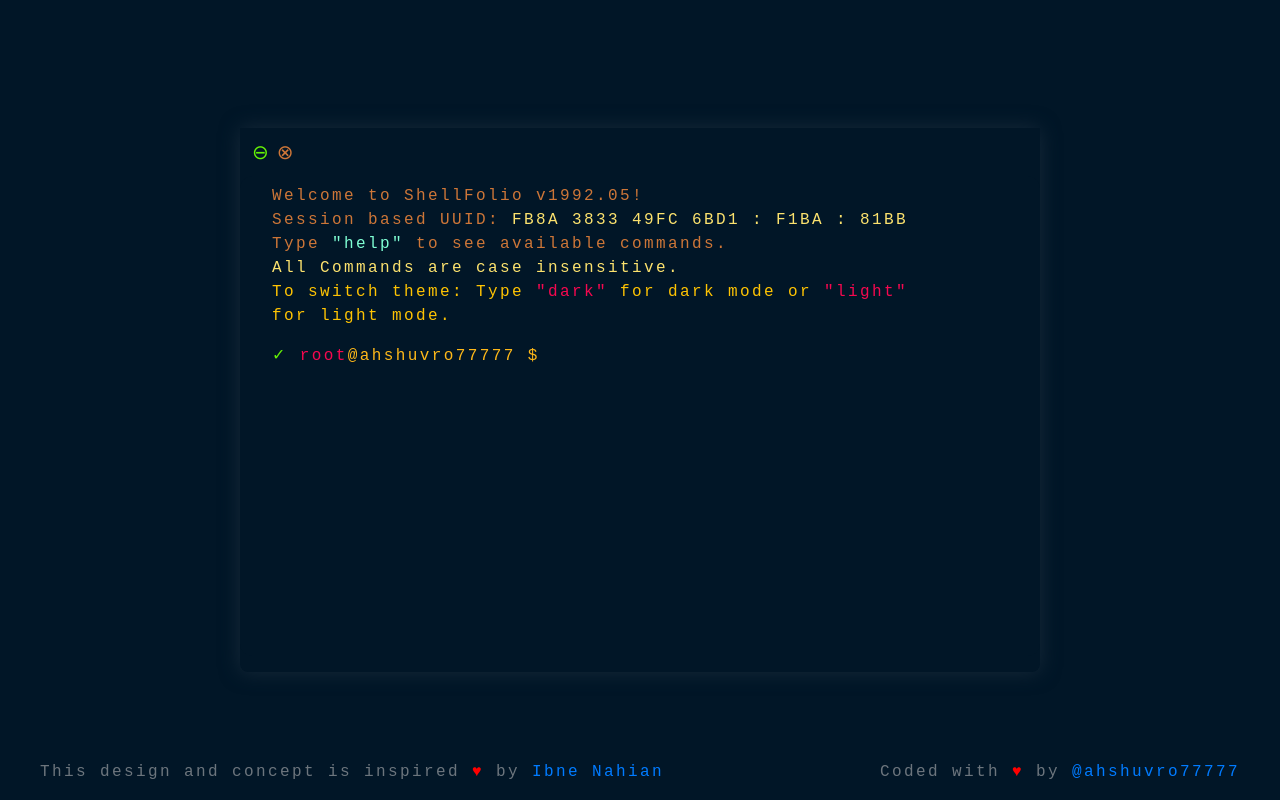
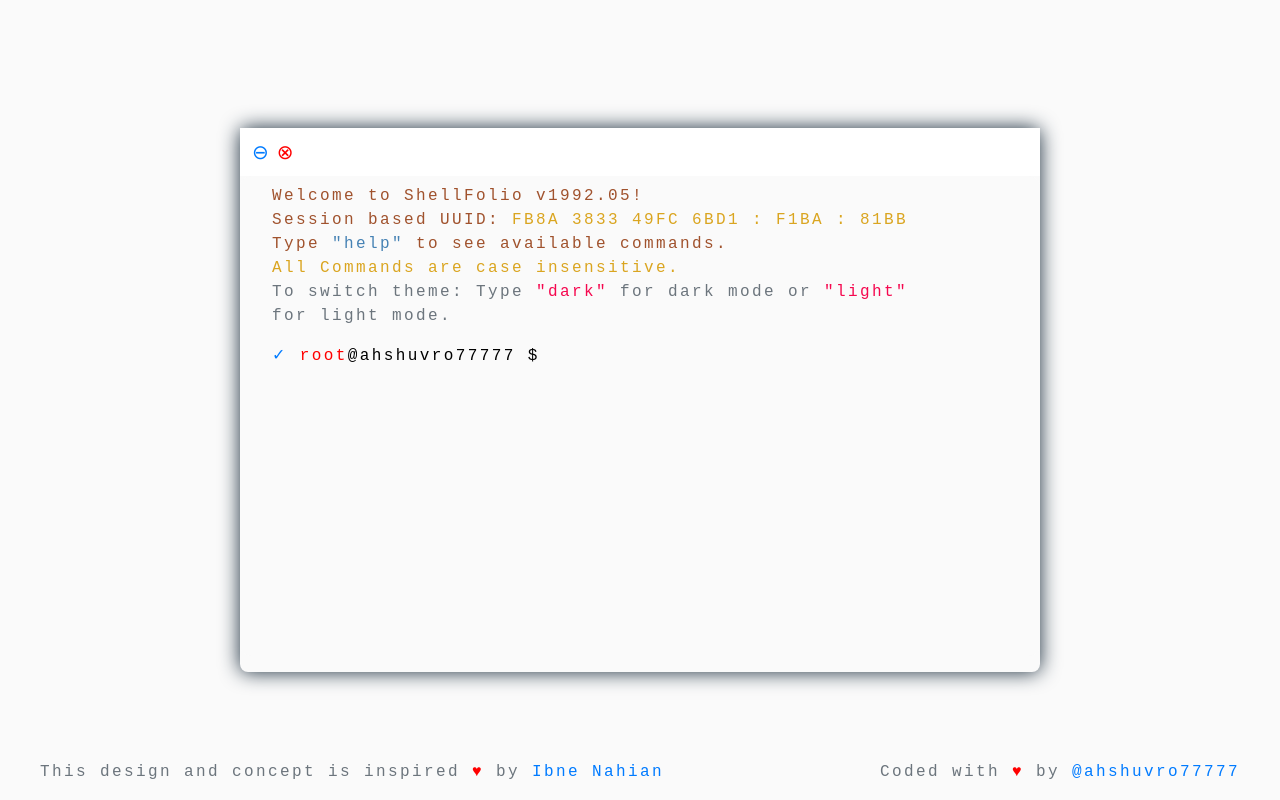
Before and after one commit to AHShuvro/Terminal-0.1, a React (Vite) app: page / in a window 1280 px wide. Built offline with nearby package versions, Linux system fonts and the light colour scheme; a web font is replaced by a local one.

Commit message:
fix some issues

```diff
--- a/src/App.jsx
+++ b/src/App.jsx
@@ -12,7 +12,7 @@
   const [output, setOutput] = useState([]);
   const [commandHistory, setCommandHistory] = useState([]);
   const [historyIndex, setHistoryIndex] = useState(-1);
-  const [theme, setTheme] = useState('dark');
+  const [theme, setTheme] = useState(localStorage.getItem('theme') || 'light');
 
 
 
@@ -63,20 +63,12 @@
 
       light: () => {
         setTheme('light');
-        const them = localStorage.getItem('theme') || ['light'];
-        if(them){
-          localStorage.setItem('theme', 'light')
-        }
-
+        localStorage.setItem('theme', 'light');
       },
 
       dark: () => {
         setTheme('dark');
-        const them = localStorage.getItem('theme') || ['dark'];
-        if(them){
-          localStorage.setItem('theme', 'dark')
-        }
-
+        localStorage.setItem('theme', 'dark');
       },
     };
 
```
